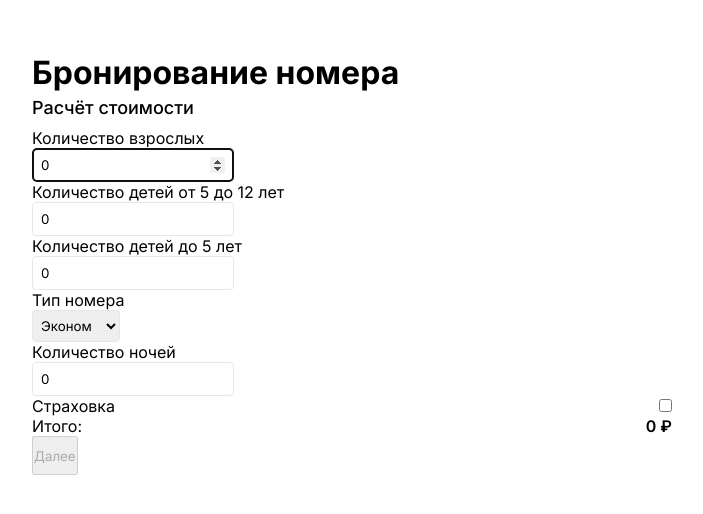
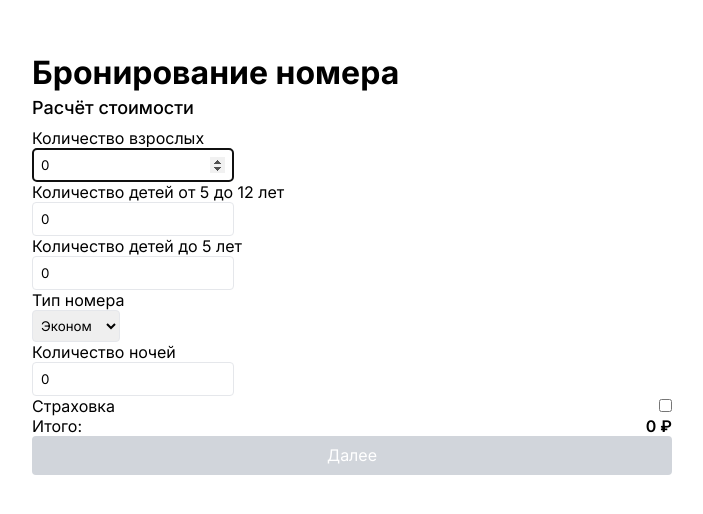
Before and after one commit to M4XPRD/nimax-test-task, a React (Create React App) app: page / in a window 1280 px wide. Shown: the part 134-648 px from the top of the page, without its empty margins (288-991 px from the left). Built offline with nearby package versions, Linux system fonts and the light colour scheme.

Commit message:
Additional CSS added

```diff
--- a/src/styles/adaptability-320.scss
+++ b/src/styles/adaptability-320.scss
@@ -110,7 +110,7 @@
     }
   }
     .form-results {
-      .form-submit {
+      .form-next-button {
         padding: 10px 0px 10px 0px;
       }
     }
--- a/src/styles/form.scss
+++ b/src/styles/form.scss
@@ -62,9 +62,9 @@
       font-weight: 600;
     }
 
-    .form-submit {
+    .form-next-button {
 
-      .submit {
+      .next-button {
         font-size: 16px;
         line-height: 19.36px;
         width: -webkit-fill-available;
@@ -79,24 +79,32 @@
         cursor: pointer;
       }
 
-      .submit:hover {
+      .next-button:hover {
         background-color: #60A5FA;
 
         transition: all 0.5s ease-in-out;
       }
 
-      .submit:focus {
+      .next-button:focus {
         outline: none;
         border: 2px solid #3B82F6;
+      }
+
+      .next-button:disabled {
+        background-color: #D1D5DB;
       }
     }
   }
 }
 
-.error {
+.hidden-error-text {
   visibility: hidden;
   color: #EF4444;
   position: absolute;
   font-size: 10px;
   padding: 4px 8px 11px 8px; // должно быть не 4, а 0
 }
+
+.visible-error-text {
+  visibility: visible;
+}
```
